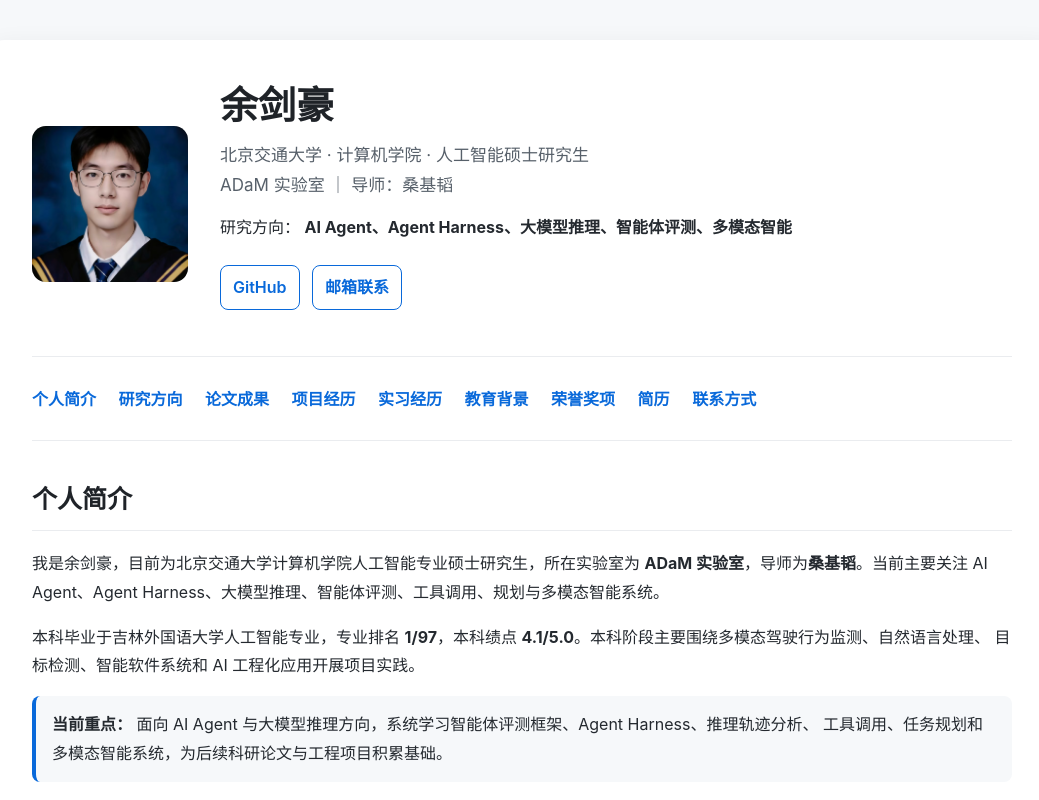
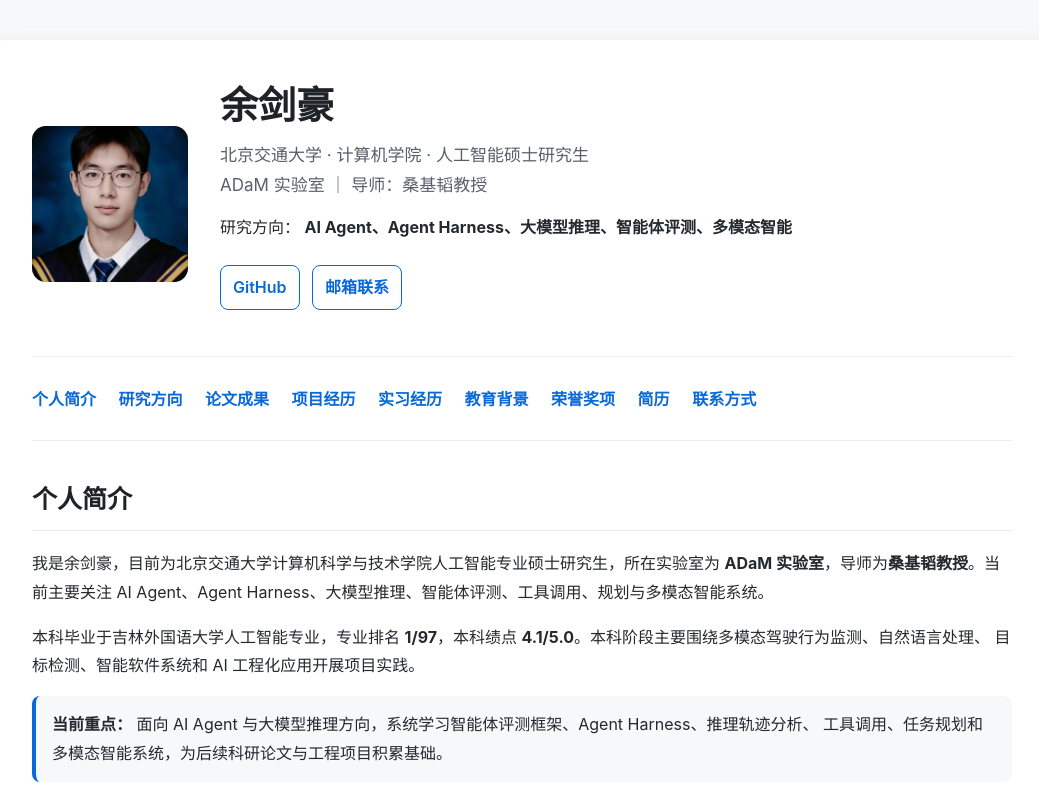
Before and after one commit to JianhaoYu-AI/JianhaoYu-AI.github.io, a plain HTML site: page index.html in a window 1280 px wide. Shown: the top 800 px of the page, without its empty margins (118-1157 px from the left). Drawn offline with Linux system fonts and the light colour scheme.

Commit message:
Update index.html

```diff
--- a/index.html
+++ b/index.html
@@ -226,7 +226,7 @@
 
         <p class="subtitle">
           北京交通大学 · 计算机学院 · 人工智能硕士研究生<br />
-          ADaM 实验室 ｜ 导师：桑基韬
+          ADaM 实验室 ｜ 导师：桑基韬教授
         </p>
 
         <p class="meta">
@@ -257,8 +257,8 @@
       <h2>个人简介</h2>
 
       <p>
-        我是余剑豪，目前为北京交通大学计算机学院人工智能专业硕士研究生，所在实验室为
-        <strong>ADaM 实验室</strong>，导师为<strong>桑基韬</strong>。当前主要关注
+        我是余剑豪，目前为北京交通大学计算机科学与技术学院人工智能专业硕士研究生，所在实验室为
+        <strong>ADaM 实验室</strong>，导师为<strong>桑基韬教授</strong>。当前主要关注
         AI Agent、Agent Harness、大模型推理、智能体评测、工具调用、规划与多模态智能系统。
       </p>
 
@@ -406,7 +406,7 @@
 
       <div class="item">
         <h3>上海人工智能国家实验室</h3>
-        <p class="muted">科研服务部实习生，2026.01 – 2026.07</p>
+        <p class="muted">科研任务部实习生，2026.01 – 2026.07</p>
         <p>
           参与国家重大研发计划相关项目的流程标准化、项目进度管理、技术方案评审与科研团队协同工作，
           支持研究团队与重点企业合作方之间的高效对接。
@@ -432,7 +432,7 @@
           计算机学院，人工智能专业，硕士研究生，2026.09 – 2029.06
         </p>
         <p class="muted">
-          所在实验室：ADaM 实验室；导师：桑基韬。
+          所在实验室：ADaM 实验室；导师：桑基韬教授。
         </p>
       </div>
 
```
